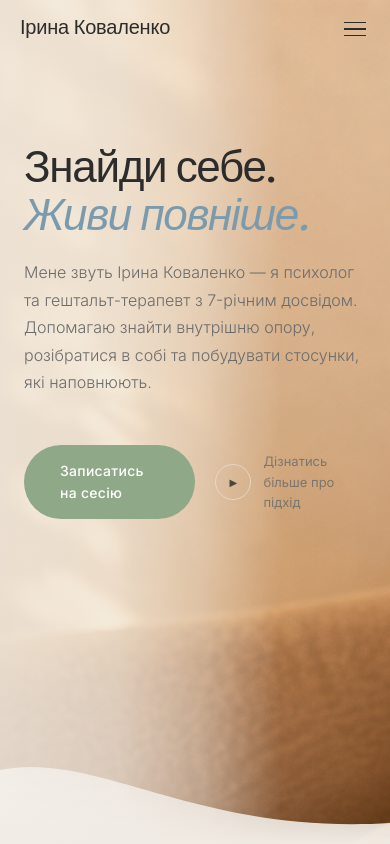
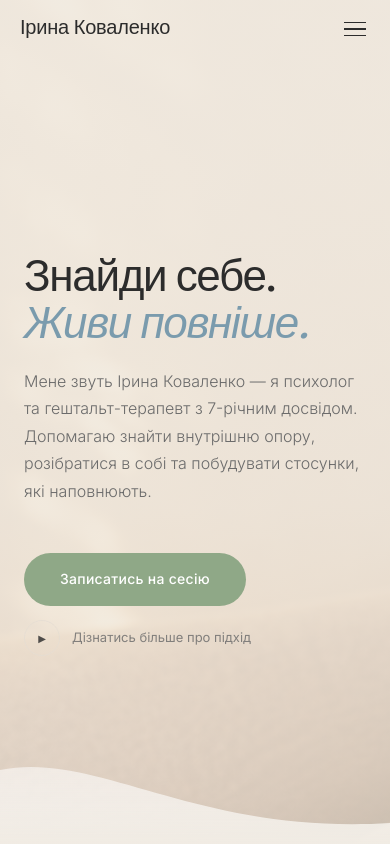
Before and after one commit to danylonahorniuk/psychologist-landing, a Next.js app: page / in a window 390 px wide. Shown: the top 844 px of the page. Built offline with nearby package versions, Linux system fonts and the light colour scheme.

Commit message:
fix: mobile hero - stacked buttons, opaque gradient, reduced padding

```diff
--- a/app/globals.css
+++ b/app/globals.css
@@ -272,10 +272,17 @@ body {
   height: 100vh;
   align-self: stretch;
 }
+.hero-cta-row {
+  display: flex;
+  align-items: center;
+  gap: 20px;
+}
 @media (max-width: 900px) {
-  .hero-grid { grid-template-columns: 1fr; min-height: auto; }
+  .hero-grid { grid-template-columns: 1fr; min-height: 100svh; }
   .hero-photo-col { display: none; }
-  .hero-text-col { padding: 140px 24px 80px !important; }
+  .hero-text-col { padding: 120px 24px 60px !important; }
+  .hero-cta-row { flex-direction: column; align-items: flex-start; gap: 14px; }
+  .hero-gradient { background: linear-gradient(to bottom, rgba(240,235,227,0.92) 0%, rgba(240,235,227,0.88) 60%, rgba(240,235,227,0.75) 100%) !important; }
 }
 
 /* Section padding */
--- a/components/Hero.tsx
+++ b/components/Hero.tsx
@@ -19,7 +19,7 @@ export default function Hero() {
           priority
         />
         {/* Wide gradient: text area readable, fades to transparent on right */}
-        <div style={{
+        <div className="hero-gradient" style={{
           position: "absolute", inset: 0,
           background: "linear-gradient(to right, rgba(240,235,227,0.82) 0%, rgba(240,235,227,0.72) 30%, rgba(240,235,227,0.45) 52%, transparent 72%)",
           pointerEvents: "none",
@@ -67,10 +67,7 @@ export default function Hero() {
         </p>
 
         {/* CTAs */}
-        <div
-          className="animate-fade-up-3"
-          style={{ display: "flex", alignItems: "center", gap: "20px" }}
-        >
+        <div className="animate-fade-up-3 hero-cta-row">
           <a
             href="#contact"
             className="btn-sage"
```
